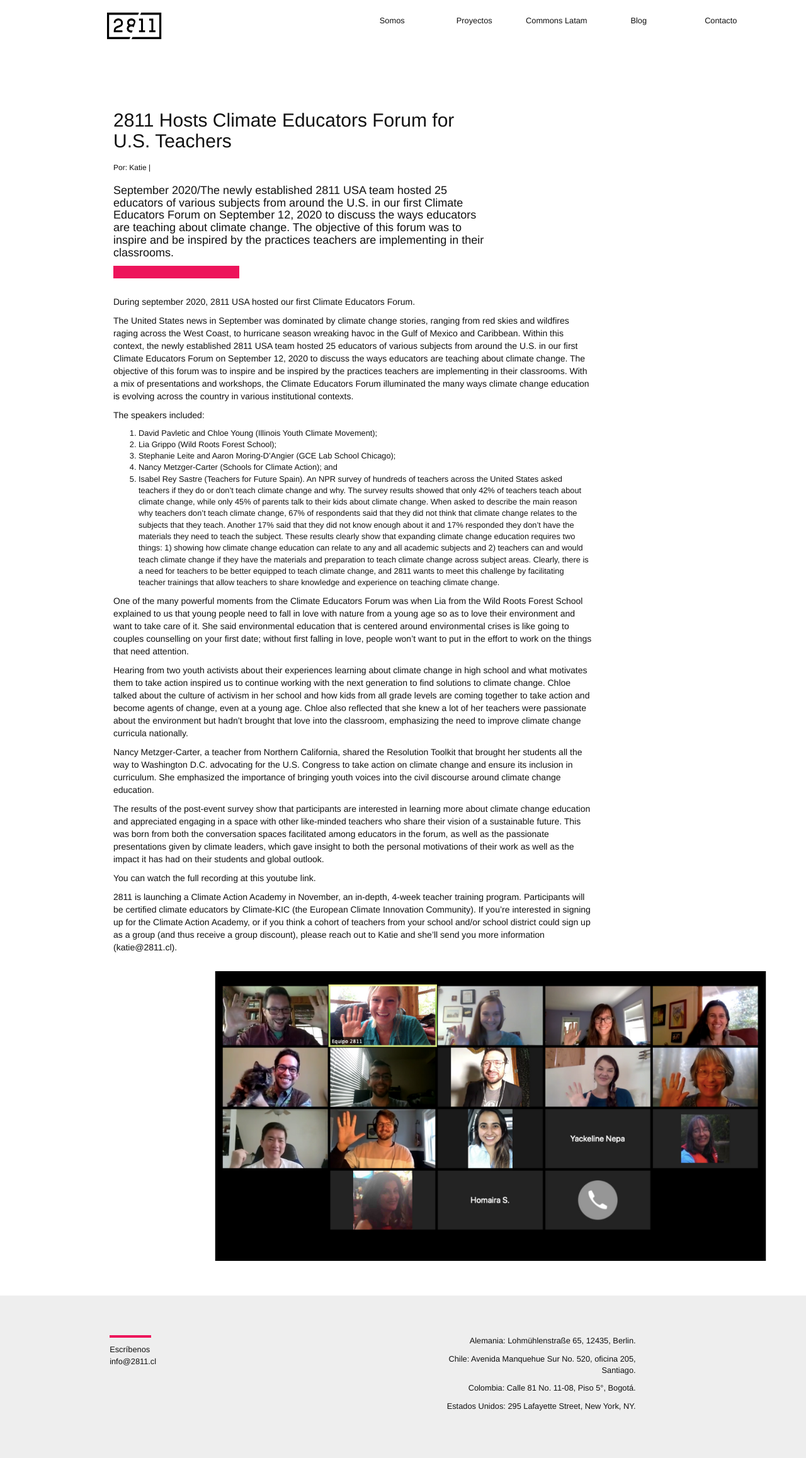
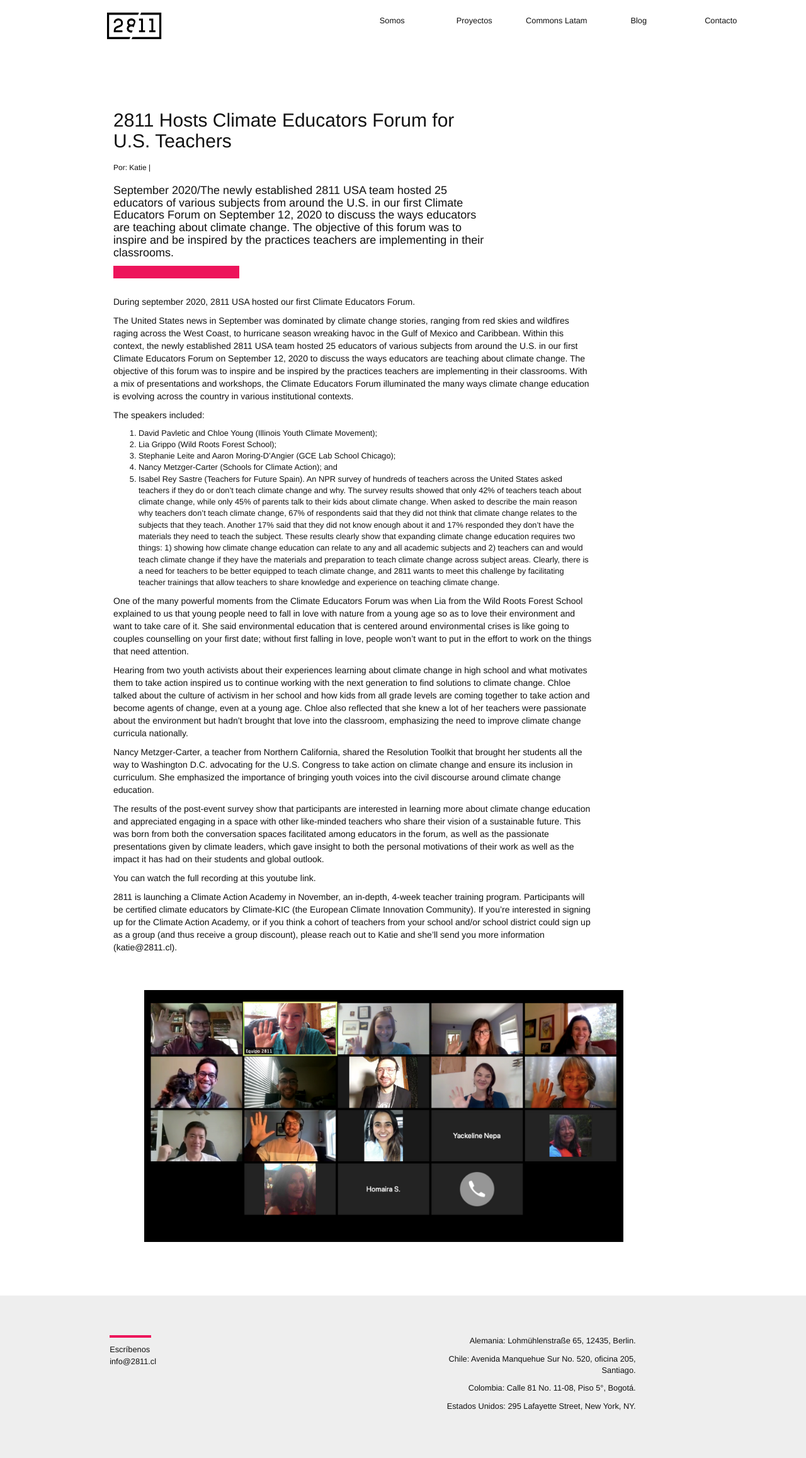
Before and after one commit to 2811Chile/2811Chile.github.io, a Jekyll site: the page built from _posts/2020-11-03-2811-hosts-climate-educators-forum-for-us-teachers.markdown, in a window 1280 px wide. Shown: the whole page at 63% size. Built offline with Jekyll 4.4.1, drawn with Linux system fonts in a browser that asks for light colours; nearby versions of some CDN libraries; some web fonts are replaced; our own code applies the rules of GitHub Pages for plain Markdown files.

Commit message:
Updated 2811 Hosts Climate Educators Forum For Us Teachers

```diff
--- a/_posts/2020-11-03-2811-hosts-climate-educators-forum-for-us-teachers.markdown
+++ b/_posts/2020-11-03-2811-hosts-climate-educators-forum-for-us-teachers.markdown
@@ -36,4 +36,4 @@
 
 2811 is launching a Climate Action Academy in November, an in-depth, 4-week teacher training program. Participants will be certified climate educators by Climate-KIC (the European Climate Innovation Community). If you’re interested in signing up for the Climate Action Academy, or if you think a cohort of teachers from your school and/or school district could sign up as a group (and thus receive a group discount), please reach out to Katie and she’ll send you more information (katie@2811.cl).
 
-![Diseño sin título (14).png](/uploads/Disen%CC%83o%20sin%20ti%CC%81tulo%20(14).png)
+![Diseño sin título (16).png](/uploads/Disen%CC%83o%20sin%20ti%CC%81tulo%20(16).png)
```
